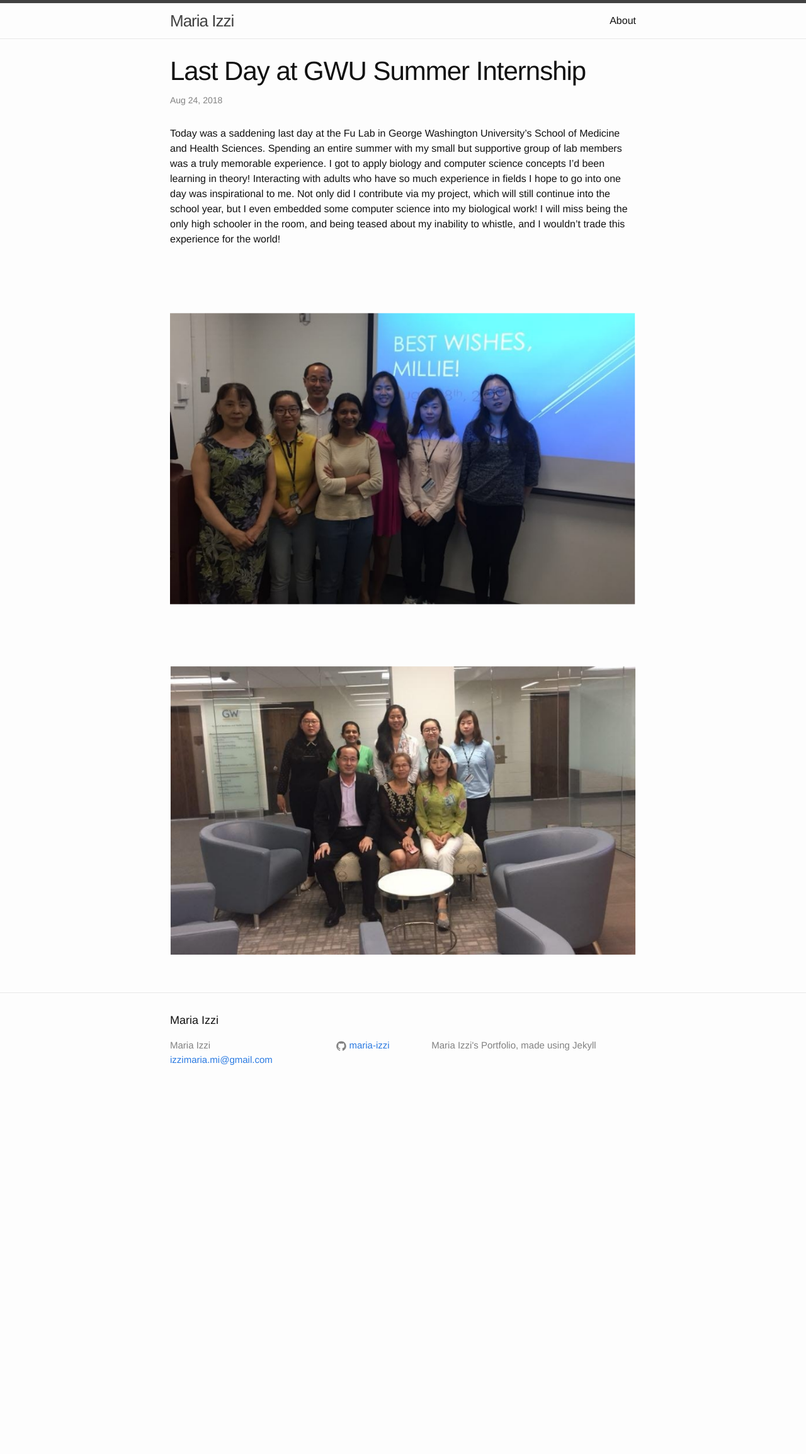
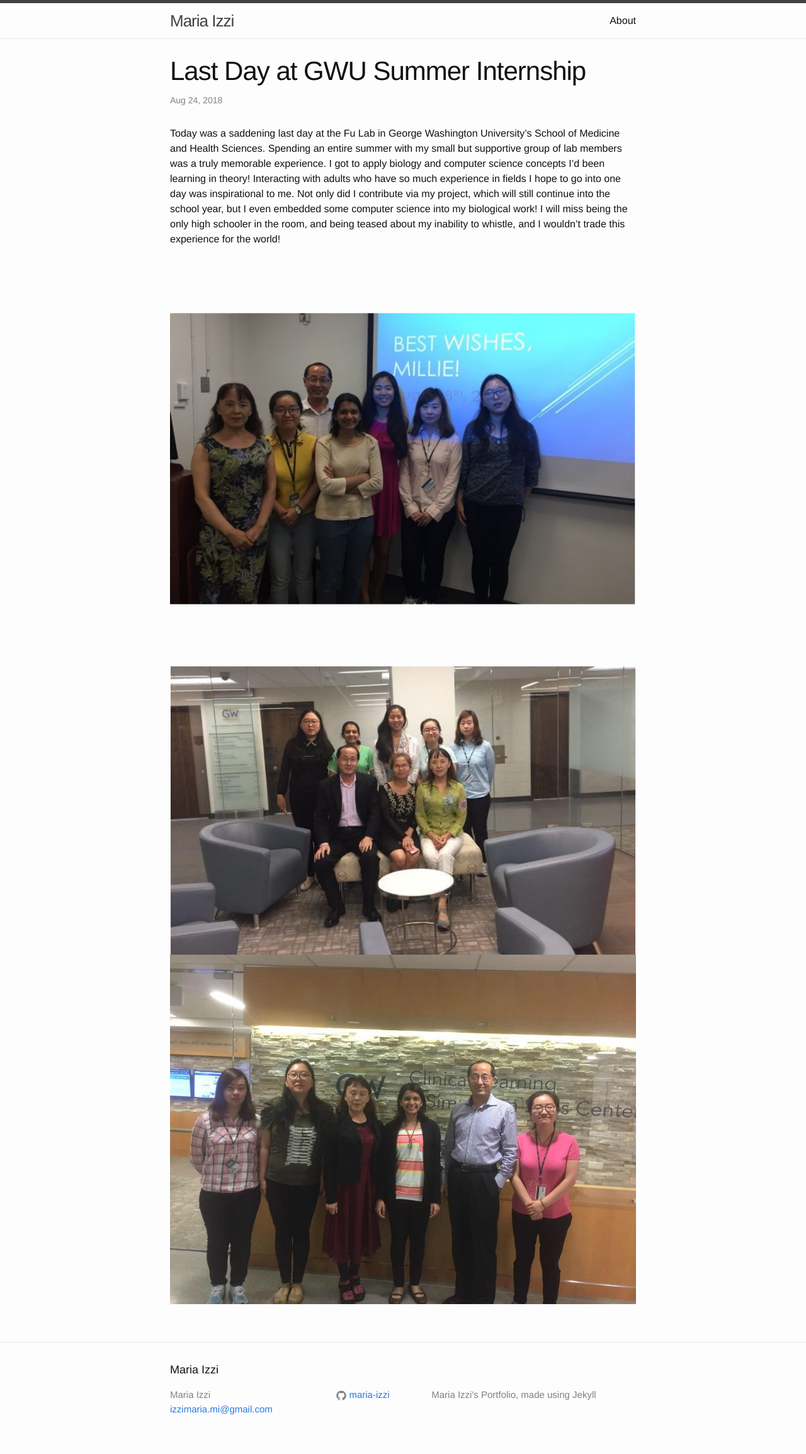
Before and after one commit to maria-izzi/maria-izzi.github.io, a Jekyll site: the page built from _posts/2018-08-24-last-day-GWU.md, in a window 1280 px wide. Shown: the whole page at 63% size. Built offline with Jekyll 4.4.1, drawn with Linux system fonts in a browser that asks for light colours; before the commit the page ends 1754 px from its top, so only the background shows below that.

Commit message:
Update 2018-08-24-last-day-GWU.md

```diff
--- a/_posts/2018-08-24-last-day-GWU.md
+++ b/_posts/2018-08-24-last-day-GWU.md
@@ -8,3 +8,4 @@ Today was a saddening last day at the Fu Lab in George Washington University's S
 
 <img src = "/assets/images/gwu2018/millielast.png" alt = "">
 <img src = "/assets/images/gwu2018/dryinlast.png" alt = "">
+<img src = "/assets/images/gwu2018/mylastday.jpg" alt = "">
```
